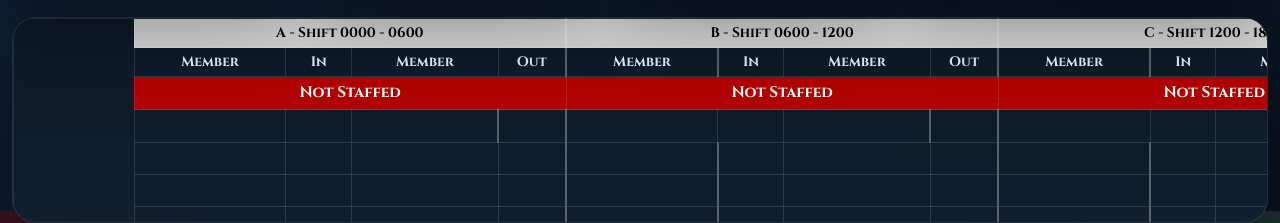
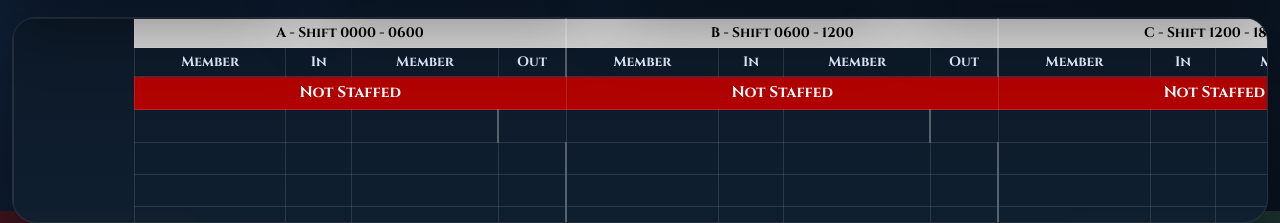
Before and after one commit to Codster26/Station13Board, a website: page index.html in a window 1280 px wide. Shown: the part 589-812 px from the top of the page. Drawn offline with Linux system fonts and the light colour scheme; no server answers.

```diff
--- a/styles.css
+++ b/styles.css
@@ -978,10 +978,7 @@
 
 .daily-calendar-table tr > *:nth-child(5),
 .daily-calendar-table tr > *:nth-child(9),
-.daily-calendar-table tr > *:nth-child(13),
-.daily-calendar-table tr > *:nth-child(6),
-.daily-calendar-table tr > *:nth-child(10),
-.daily-calendar-table tr > *:nth-child(14) {
+.daily-calendar-table tr > *:nth-child(13) {
   border-left: 2px solid rgba(255, 255, 255, 0.3);
 }
 
```
